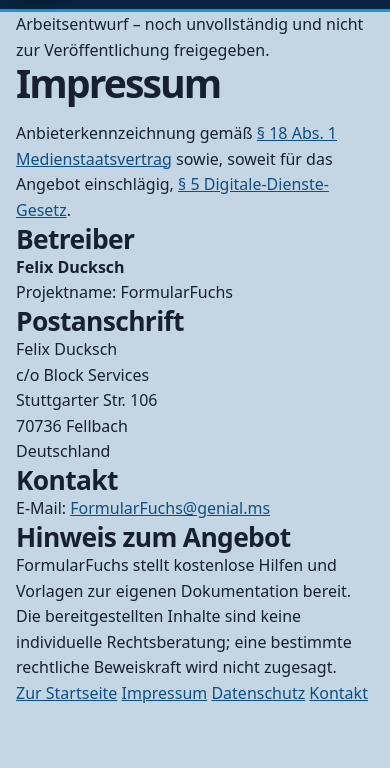
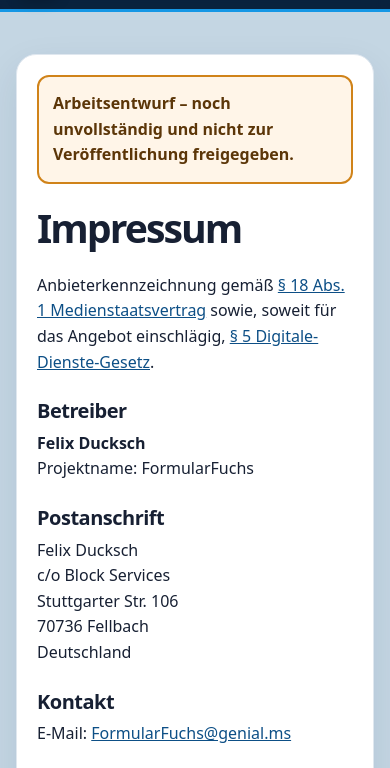
Before and after one commit to FormularFuchs/FormularFuchs.github.io, a plain HTML site: page impressum/index.html in a window 390 px wide. Shown: the part 59-827 px from the top of the page. Drawn offline with Linux system fonts and the light colour scheme.

Commit message:
Add only legal-page responsive styles to isolated branch

```diff
--- a/styles.css
+++ b/styles.css
@@ -505,3 +505,12 @@
   .next-mark{display:none}
   .footer-inner{align-items:flex-start;flex-direction:column;padding:26px 0}
 }
+/* Rechtsseiten – isolierter Entwurf, keine Änderungen an den Formularhelfern. */
+.legal-page{padding:42px 0 80px}
+.legal-card{max-width:800px;background:#fff;border:1px solid var(--line);border-radius:var(--radius);padding:clamp(20px,4vw,42px);box-shadow:var(--shadow)}
+.legal-card h1{line-height:1.2;margin:0 0 22px}
+.legal-card h2{font-size:1.25rem;margin:24px 0 8px}
+.legal-card p,.legal-card a{overflow-wrap:anywhere}
+.draft-warning{border:2px solid #d08319;border-radius:12px;background:#fff5e8;padding:14px;margin:0 0 20px;color:#5c3608;font-weight:700}
+.legal-links{display:flex;flex-wrap:wrap;gap:12px;margin-top:20px}
+.legal-links a{display:inline-block;padding:8px 13px;background:#fff;border:1px solid var(--line);border-radius:12px;text-decoration:none;font-weight:700}
```
